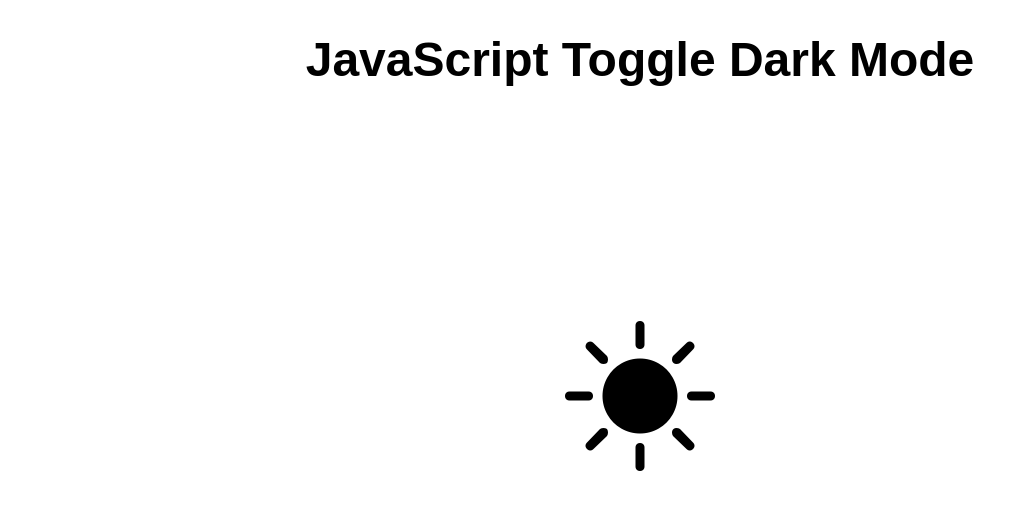
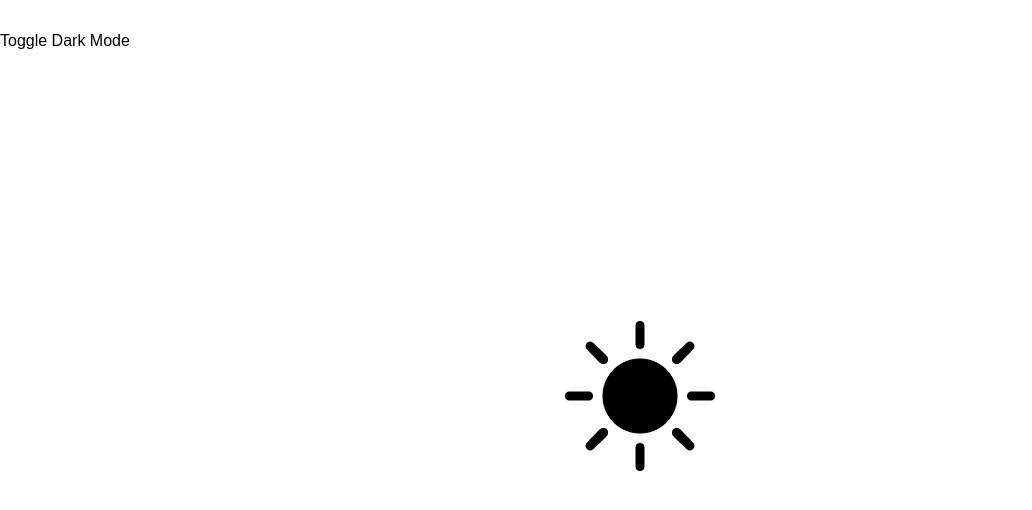
Before and after one commit to motthy0/light-dark, a plain HTML site: page index.html in a window 1280 px wide. Shown: the whole page, without its empty margins (0-1032 px from the left). Drawn offline with nearby package versions, Linux system fonts and the light colour scheme.

Commit message:
second commit

```diff
--- a/index.html
+++ b/index.html
@@ -10,7 +10,7 @@
     <link rel="stylesheet" href="https://cdn.jsdelivr.net/npm/bootstrap-icons@1.3.0/font/bootstrap-icons.css" />
 </head>
 <body>
-    <h1>JavaScript Toggle Dark Mode</h1>
+    <h1></h1>Toggle Dark Mode</h1>
     <i class="bi bi-brightness-high-fill" id="toggleDark"></i>
 </body>
 </html>
```
